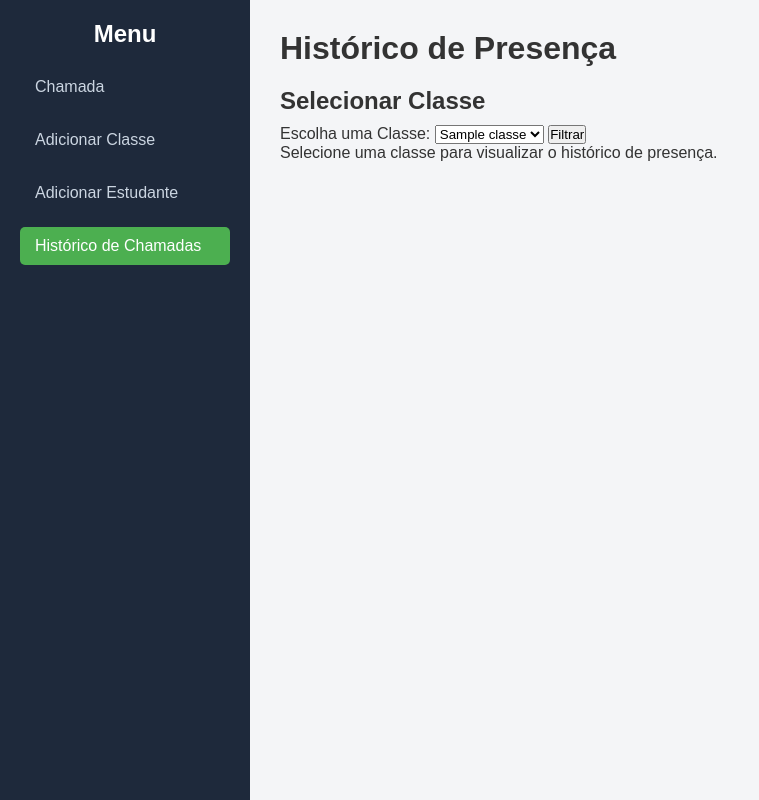
After one commit to LeperfekTz/CAMPL-Mongo, a Flask app: page /lista_presenca in a window 1280 px wide. The commit adds this page. Shown: the whole page, without its empty margins (0-759 px from the left). Run offline with Flask 3, Linux system fonts and the light colour scheme; a database or web service that is not in the repository returns one stand-in record (values such as "Sample title"); some libraries are stand-ins or nearby versions.

Commit message:
tela historico

```diff
--- a/app.py
+++ b/app.py
@@ -8,6 +8,28 @@ app.config["SECRET_KEY"] = "Leperfetk210822."  # Necessário para usar flash mes
 # Conexão com o MongoDB Atlas (Altere suas credenciais de forma segura)
 app.config["MONGO_URI"] = "mongodb+srv://leonardoarmbruster:Leperfekt210822.@mongodb.fcezg.mongodb.net/CAMPL?retryWrites=true&w=majority"
 mongo = PyMongo(app)
+
+
+@app.route('/lista_presenca', methods=['GET'])
+def lista_presenca():
+    selected_classe = request.args.get('classe')  # Obtém o ID da classe selecionada
+    selected_classe_nome = None
+    registros = []  # Substitua por sua consulta ao banco de dados
+
+    # Obtém todas as classes da coleção 'classes' no banco de dados
+    classes = mongo.db.classes.find()  # Modifique para sua consulta real de classes
+
+    # Se uma classe for selecionada, obtenha o nome da classe
+    if selected_classe:
+        for classe in classes:
+            if classe['_id'] == selected_classe:
+                selected_classe_nome = classe['classe']
+                break
+        # Filtre os registros com base na classe selecionada
+        registros = mongo.db.presencas.find({"classe": selected_classe})  # Exemplo de filtro de presenças
+
+    return render_template('lista_presenca.html', classes=classes, selected_classe=selected_classe,
+                           selected_classe_nome=selected_classe_nome, registros=registros)
 
 
 @app.route("/salvar_presenca", methods=["POST"])
@@ -23,7 +45,7 @@ def salvar_presenca():
                 # Insere a presença do aluno na coleção Lista_chamada
                 mongo.db.Lista_chamada.insert_one({
                     "aluno_id": aluno_id,
-                    "presenca": True,
+                    "Falta": True,
                     "data": datetime.now()
                 })
 
--- /dev/null
+++ b/static/css/lista_presenca.css
@@ -0,0 +1,128 @@
+/* Reset básico */
+* {
+    margin: 0;
+    padding: 0;
+    box-sizing: border-box;
+    font-family: 'Arial', sans-serif;
+}
+
+body {
+    background-color: #f4f5f7;
+    color: #333;
+}
+
+/* Estrutura geral */
+.container {
+    display: flex;
+    min-height: 100vh;
+}
+
+/* Barra lateral */
+.sidebar {
+    width: 250px;
+    background-color: #1e293b;
+    color: #fff;
+    padding: 20px;
+    position: sticky;
+    top: 0; /* Define o limite superior para a posição fixa */
+    height: 100vh; /* Garante que a barra cubra toda a altura da tela */
+    overflow-y: auto; /* Permite rolagem interna caso o conteúdo ultrapasse a altura da tela */
+}
+
+.sidebar h2 {
+    font-size: 1.5rem;
+    margin-bottom: 20px;
+    text-align: center;
+}
+
+.sidebar ul {
+    list-style-type: none;
+}
+
+.sidebar ul li {
+    margin-bottom: 15px;
+}
+
+.sidebar ul li a {
+    color: #cbd5e1;
+    text-decoration: none;
+    font-size: 1rem;
+    padding: 10px 15px;
+    display: block;
+    border-radius: 5px;
+}
+
+.sidebar ul li a.active,
+.sidebar ul li a:hover {
+    background-color: #4caf50;
+    color: #fff;
+}
+
+/* Conteúdo principal */
+.main-content {
+    flex-grow: 1;
+    padding: 30px;
+}
+
+.main-content h1 {
+    font-size: 2rem;
+    color: #333;
+    margin-bottom: 20px;
+}
+
+.main-content h2 {
+    font-size: 1.5rem;
+    color: #333;
+    margin-bottom: 10px;
+}
+
+.main-content ul {
+    margin-bottom: 20px;
+}
+
+.main-content ul li {
+    font-size: 1.2rem;
+    margin-bottom: 5px;
+}
+
+table {
+    width: 100%;
+    border-collapse: collapse;
+    margin-top: 20px;
+    background-color: #fff;
+    border-radius: 8px;
+    box-shadow: 0 2px 10px rgba(0, 0, 0, 0.1);
+}
+
+table thead {
+    background-color: #1e293b;
+    color: white;
+}
+
+table th,
+table td {
+    padding: 15px;
+    text-align: left;
+    border-bottom: 1px solid #ddd;
+}
+
+table tr:nth-child(even) {
+    background-color: #f9f9f9;
+}
+
+/* Responsividade */
+@media (max-width: 768px) {
+    .container {
+        flex-direction: column;
+    }
+
+    .sidebar {
+        width: 100%;
+        position: relative;
+        height: auto;
+    }
+
+    .main-content {
+        padding: 20px;
+    }
+}
--- a/templates/adicionar_classe.html
+++ b/templates/adicionar_classe.html
@@ -19,6 +19,7 @@
                 <li><a href="{{ url_for('chamada') }}">Chamada</a></li>
                 <li><a href="{{ url_for('adicionar_classe') }}" class="active">Adicionar Classe</a></li>
                 <li><a href="{{ url_for('adicionar_estudante') }}">Adicionar Estudante</a></li>
+                <li><a href="{{ url_for('lista_presenca') }}">Histórico de Chamadas</a></li>
             </ul>
         </div>
         <div class="main-content">
--- a/templates/adicionar_estudante.html
+++ b/templates/adicionar_estudante.html
@@ -14,6 +14,7 @@
                 <li><a href="{{ url_for('chamada') }}">Chamada</a></li>
                 <li><a href="{{ url_for('adicionar_classe') }}">Adicionar Classe</a></li>
                 <li><a href="{{ url_for('adicionar_estudante') }}" class="active">Adicionar Estudante</a></li>
+                <li><a href="{{ url_for('lista_presenca') }}">Histórico de Chamadas</a></li>
             </ul>
         </div>
 
--- a/templates/chamada.html
+++ b/templates/chamada.html
@@ -13,6 +13,7 @@
                 <li><a href="{{ url_for('chamada') }}" class="active">Chamada</a></li>
                 <li><a href="{{ url_for('adicionar_classe') }}">Adicionar Classe</a></li>
                 <li><a href="{{ url_for('adicionar_estudante') }}">Adicionar Estudante</a></li>
+                <li><a href="{{ url_for('lista_presenca') }}">Histórico de Chamadas</a></li>
             </ul>
         </div>
 
--- /dev/null
+++ b/templates/lista_presenca.html
@@ -0,0 +1,65 @@
+<!DOCTYPE html>
+<html lang="pt-br">
+<head>
+    <meta charset="UTF-8">
+    <title>Histórico de Presença</title>
+    <link rel="stylesheet" href="{{ url_for('static', filename='css/lista_presenca.css') }}">
+</head>
+<body>
+    <div class="container">
+        <div class="sidebar">
+            <h2>Menu</h2>
+            <ul>
+                <li><a href="{{ url_for('chamada') }}">Chamada</a></li>
+                <li><a href="{{ url_for('adicionar_classe') }}">Adicionar Classe</a></li>
+                <li><a href="{{ url_for('adicionar_estudante') }}">Adicionar Estudante</a></li>
+                <li><a href="{{ url_for('lista_presenca') }}" class="active">Histórico de Chamadas</a></li>
+            </ul>
+        </div>
+
+        <div class="main-content">
+            <h1>Histórico de Presença</h1>
+
+            <h2>Selecionar Classe</h2>
+            <form method="GET" action="{{ url_for('lista_presenca') }}">
+                <label for="classe">Escolha uma Classe:</label>
+                <select name="classe" id="classe">
+                    {% for classe in classes %}
+                        <option value="{{ classe['_id'] }}" {% if classe['_id'] == selected_classe %} selected {% endif %}>
+                            {{ classe['classe'] }}
+                        </option>
+                    {% endfor %}
+                </select>
+                <button type="submit">Filtrar</button>
+            </form>
+
+            {% if selected_classe %}
+                <h2>Histórico de Chamada para a Classe: {{ selected_classe_nome }}</h2>
+                {% for registro in registros %}
+                    {% if registro['_id'].classe == selected_classe %}
+                        <h3>Classe: {{ registro['_id'].classe }} - Data: {{ registro['_id'].data }}</h3>
+                        <table>
+                            <thead>
+                                <tr>
+                                    <th>Aluno</th>
+                                    <th>Presença</th>
+                                </tr>
+                            </thead>
+                            <tbody>
+                                {% for item in registro.registros %}
+                                    <tr>
+                                        <td>{{ item.nome_aluno }}</td>
+                                        <td>{{ "Presente" if item.presenca else "Ausente" }}</td>
+                                    </tr>
+                                {% endfor %}
+                            </tbody>
+                        </table>
+                    {% endif %}
+                {% endfor %}
+            {% else %}
+                <p>Selecione uma classe para visualizar o histórico de presença.</p>
+            {% endif %}
+        </div>
+    </div>
+</body>
+</html>
```
